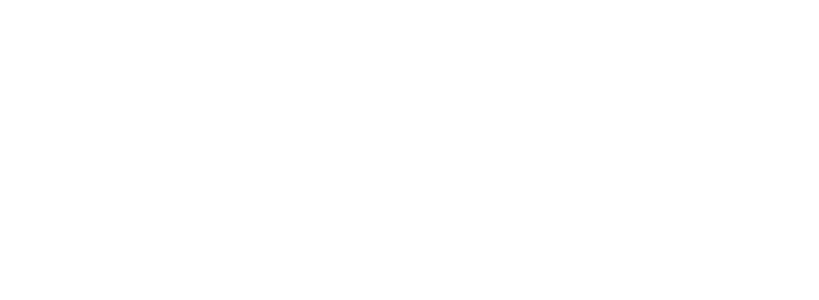
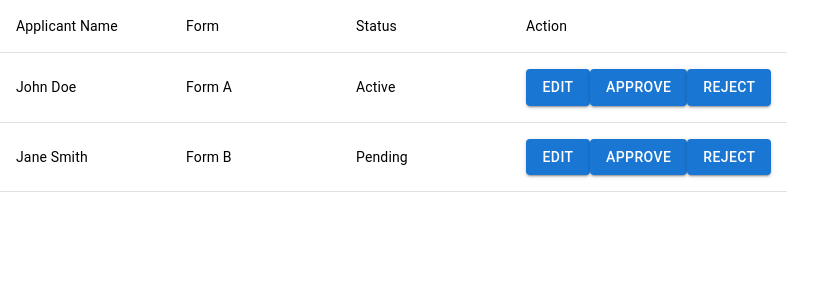
Before and after one commit to David-Gaspar-H/cosc4353-flin-flon, a React (Vite) app in the folder frontend/: page /forms in a window 1280 px wide. Before the commit this address had no page. Shown: the top 300 px of the page, without its empty margins (0-819 px from the left). Built offline with nearby package versions, Linux system fonts and the light colour scheme.

Commit message:
signature upaload as png and outline for forms table

```diff
--- a/frontend/src/App.jsx
+++ b/frontend/src/App.jsx
@@ -7,6 +7,7 @@ import HomePage from "./components/HomePage.jsx";
 import AuthCallback from './components/AuthCallback';
 import ReduceCourseLoadForm from "./components/ReduceCourseLoadForm.jsx";
 import Signature from "./components/Signature.jsx";
+import FormsTable from "./components/FormsTable.jsx";
 
 function App() {
 	return (
@@ -31,6 +32,9 @@ function App() {
 				<Routes>
 					<Route path="/signature" element={<Signature />} />
 				</Routes>
+				<Routes>
+					<Route path="/forms" element={<FormsTable />} />
+				</Routes>
 				{/*for testing purpose END*/}
 				<Routes>
 					<Route path="/auth/callback" element={<AuthCallback />} />
--- /dev/null
+++ b/frontend/src/components/FormsTable.jsx
@@ -0,0 +1,107 @@
+import React, {useState} from 'react';
+import {TableRow, TableCell, Button, Dialog, DialogActions, DialogContent, DialogTitle} from '@mui/material';
+import ReduceCourseLoadForm from "./ReduceCourseLoadForm.jsx";
+import Login from "./Login.jsx";
+
+const columns = [
+    {id: 'applicant_name', label: 'Applicant Name', minWidth: 170},
+    {id: 'from', label: 'Form', minWidth: 170},
+    {id: 'status', label: 'Status', minWidth: 170},
+    {id: 'action', label: 'Action', minWidth: 150},
+];
+
+// Sample data
+const data = [
+    {firstName: 'John', lastName: 'Doe', from: 'Form A', status: 'Active'},
+    {firstName: 'Jane', lastName: 'Smith', from: 'Form B', status: 'Pending'},
+];
+
+const YourTableComponent = () => {
+    const [open, setOpen] = useState(false);
+    const [currentRow, setCurrentRow] = useState(null);
+
+
+    const handleEdit = (row) => {
+        setCurrentRow(row);
+        setOpen(true);
+    };
+
+    const handleClose = () => {
+        setOpen(false);
+        setCurrentRow(null);
+    };
+
+    function handleApprove(row) {
+
+    }
+
+    function handleReject(row) {
+
+    }
+
+    return (
+        <>
+            <TableRow>
+                {columns.map((column) => (
+                    <TableCell key={column.id} style={{minWidth: column.minWidth}}>
+                        {column.label}
+                    </TableCell>
+                ))}
+            </TableRow>
+
+            {data.map((row, index) => (
+                <TableRow key={index}>
+                    <TableCell>{`${row.firstName} ${row.lastName}`}</TableCell>
+                    <TableCell>{row.from}</TableCell>
+                    <TableCell>{row.status}</TableCell>
+
+                    <TableCell>
+                        <Button
+                            variant="contained"
+                            color="primary"
+                            onClick={() => handleEdit(row)}
+                        >
+                            Edit
+                        </Button>
+                        <Button
+                            variant="contained"
+                            color="primary"
+                            onClick={() => handleApprove(row)}
+                        >
+                            Approve
+                        </Button>
+                        <Button
+                            variant="contained"
+                            color="primary"
+                            onClick={() => handleReject(row)}
+                        >
+                            Reject
+                        </Button>
+                    </TableCell>
+                </TableRow>
+            ))}
+
+            <Dialog open={open} onClose={handleClose}
+                    sx={{
+                        '& .MuiDialog-paper': {
+                            width: '80%',
+                            maxWidth: '90%',
+                        },
+                    }}>
+                <DialogTitle>Edit {currentRow?.firstName} {currentRow?.lastName}</DialogTitle>
+                <DialogActions>
+                    <Button onClick={handleClose} color="primary">
+                        Close
+                    </Button>
+                </DialogActions>
+                <DialogContent>
+                    {currentRow?.from === 'Form A' && <ReduceCourseLoadForm handleClose={handleClose}/>}
+                    {currentRow?.from === 'Form B' && <Login handleClose={handleClose}/>}
+                </DialogContent>
+
+            </Dialog>
+        </>
+    );
+};
+
+export default YourTableComponent;
--- a/frontend/src/components/ReduceCourseLoadForm.jsx
+++ b/frontend/src/components/ReduceCourseLoadForm.jsx
@@ -132,7 +132,7 @@ const ReduceCourseLoadForm = () => {
                                 <Dialog open={open} onClose={handleClose}>
                                     <DialogTitle>Signature</DialogTitle>
                                     <DialogContent>
-                                        <Signature></Signature>
+                                        <Signature id="professor1"></Signature>
                                     </DialogContent>
                                     <DialogActions>
                                         <Button onClick={handleClose} color="primary">
@@ -189,7 +189,7 @@ const ReduceCourseLoadForm = () => {
                                 <Dialog open={open} onClose={handleClose}>
                                     <DialogTitle>Signature</DialogTitle>
                                     <DialogContent>
-                                        <Signature></Signature>
+                                        <Signature id="professor2"></Signature>
                                     </DialogContent>
                                     <DialogActions>
                                         <Button onClick={handleClose} color="primary">
@@ -460,7 +460,7 @@ const ReduceCourseLoadForm = () => {
                                 <Dialog open={open} onClose={handleClose}>
                                     <DialogTitle>Signature</DialogTitle>
                                     <DialogContent>
-                                        <Signature></Signature>
+                                        <Signature id="student"></Signature>
                                     </DialogContent>
                                     <DialogActions>
                                         <Button onClick={handleClose} color="primary">
@@ -524,7 +524,7 @@ const ReduceCourseLoadForm = () => {
                                 <Dialog open={open} onClose={handleClose}>
                                     <DialogTitle>Signature</DialogTitle>
                                     <DialogContent>
-                                        <Signature></Signature>
+                                        <Signature id="advisor"></Signature>
                                     </DialogContent>
                                     <DialogActions>
                                         <Button onClick={handleClose} color="primary">
@@ -574,7 +574,7 @@ const ReduceCourseLoadForm = () => {
                                 <Dialog open={open} onClose={handleClose}>
                                     <DialogTitle>Signature</DialogTitle>
                                     <DialogContent>
-                                        <Signature></Signature>
+                                        <Signature id="isso"></Signature>
                                     </DialogContent>
                                     <DialogActions>
                                         <Button onClick={handleClose} color="primary">
--- a/frontend/src/components/Signature.jsx
+++ b/frontend/src/components/Signature.jsx
@@ -10,11 +10,38 @@ const Signature = () => {
         signatureCanvasRef.current.clear();
     };
 
-    const saveSignature = () => {
-        const signatureImage = signatureCanvasRef.current.toDataURL();
-        console.log('Signature Image:', signatureImage);
-        // You can further process or store the signatureImage (e.g., send it to a server)
+    const saveSignature = async () => {
+        const canvas = signatureCanvasRef.current.getCanvas();
+
+        canvas.toBlob(async (blob) => {
+            const timestamp = new Date().toISOString();
+            const filename = `signature_${timestamp}.png`;
+
+            const formData = new FormData();
+            formData.append('signature', blob, filename);
+
+            try {
+                const response = await fetch('https://localhost:8000/signature', {
+                    method: 'POST',
+                    body: formData,
+                });
+
+                if (!response.ok) {
+                    throw new Error('Failed to save the signature');
+                }
+
+                const data = await response.json();
+                const savedUrl = data.path;
+
+                console.log('Signature saved at:', savedUrl);
+                // onSave(id, savedUrl);
+
+            } catch (error) {
+                console.error('Error saving signature:', error);
+            }
+        }, 'image/png');
     };
+
 
     return (
         <Paper sx={{
```
